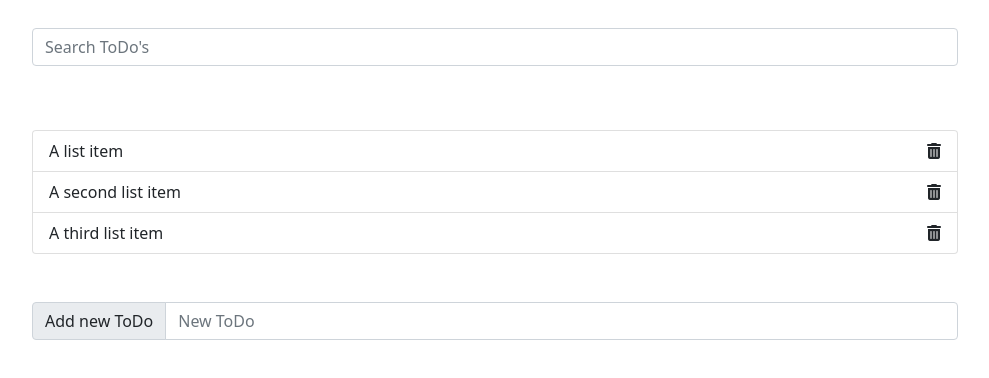
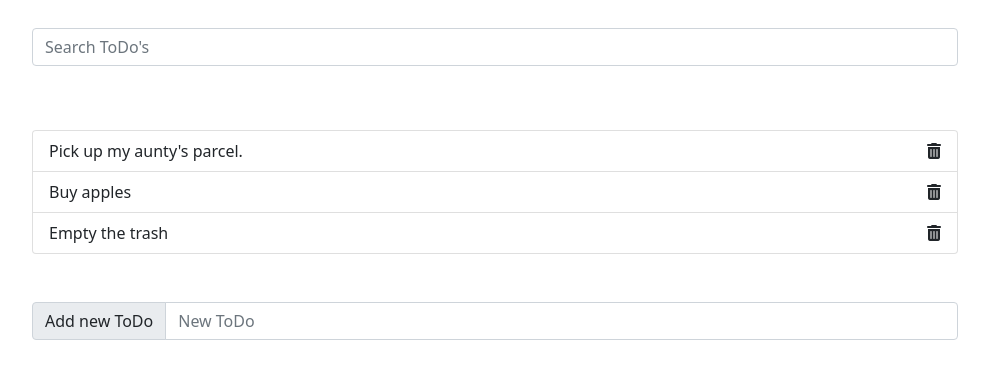
Before and after one commit to MusabShk/ToDo, a plain HTML site: page index.html in a window 1280 px wide. Shown: the part 124-502 px from the top of the page, without its empty margins (145-1134 px from the left). Drawn offline with nearby package versions, Linux system fonts and the light colour scheme.

Commit message:
Update index.html

```diff
--- a/index.html
+++ b/index.html
@@ -46,7 +46,7 @@
             <li
               class="list-group-item d-flex justify-content-between align-items-center"
             >
-              A list item
+              Pick up my aunty's parcel.
 
               <!-- <i class="small material-icons deleteicon">delete_forever</i> -->
               <i class="fa fa-trash deleteicon" aria-hidden="true"></i>
@@ -54,13 +54,13 @@
             <li
               class="list-group-item d-flex justify-content-between align-items-center"
             >
-              A second list item
+              Buy apples
               <i class="fa fa-trash deleteicon" aria-hidden="true"></i>
             </li>
             <li
               class="list-group-item d-flex justify-content-between align-items-center"
             >
-              A third list item
+              Empty the trash
               <i class="fa fa-trash deleteicon" aria-hidden="true"></i>
             </li>
           </ul>
```
